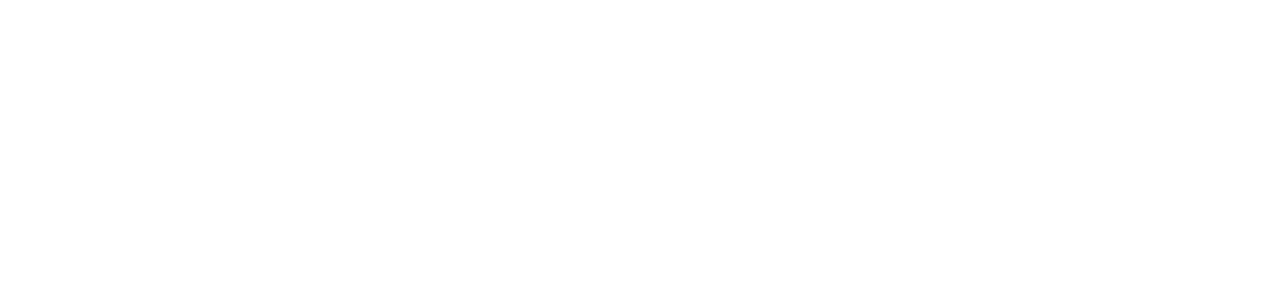
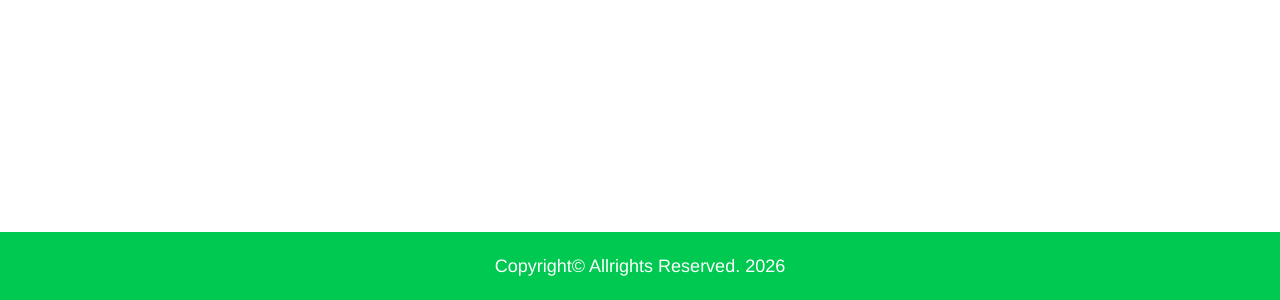
Before and after one commit to mhgkhan/jobsinkpk, a Next.js app: page / in a window 1280 px wide. Shown: the part 656-956 px from the top of the page. Before the commit the page ends 888 px from the top, so only its background shows below. Built offline with nearby package versions, Linux system fonts and the light colour scheme.

Commit message:
feat: add Footer component and include it in the RootLayout

```diff
--- a/src/app/layout.js
+++ b/src/app/layout.js
@@ -1,6 +1,7 @@
 import { Geist, Geist_Mono, Arimo, PT_Sans } from "next/font/google";
 import "./globals.css";
 import Header from "@/components/Header";
+import Footer from "@/components/Footer";
 
 
 const arimo = Arimo({
@@ -28,7 +29,9 @@ export default function RootLayout({ children }) {
     >
       <body className="min-h-full flex flex-col">
         <Header />
-        {children}</body>
+        {children}
+        <Footer />
+      </body>
     </html>
   );
 }
--- /dev/null
+++ b/src/components/Footer.jsx
@@ -0,0 +1,13 @@
+import React from 'react'
+
+const Footer = () => {
+    return (
+        <footer className='w-full bg-green-500'>
+            <div className="container mx-auto px-1">
+                <p className='p-5 text-center text-lg text-white'>Copyright&copy; Allrights Reserved. 2026</p>
+            </div>
+        </footer>
+    )
+}
+
+export default Footer
```
